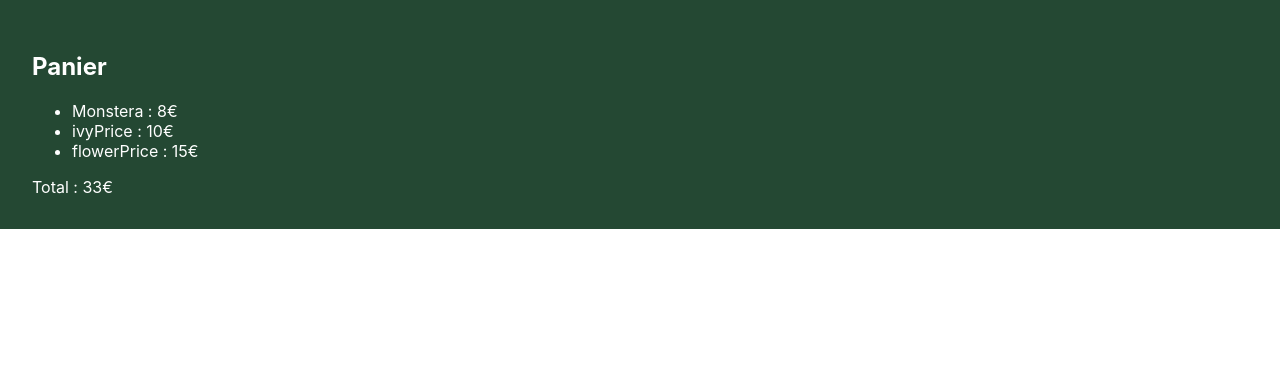
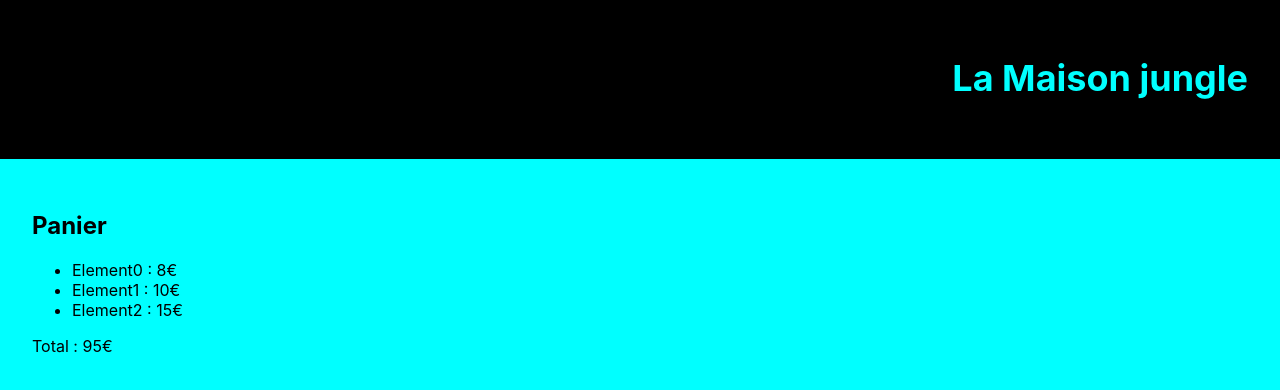
Before and after one commit to rovertnet/mon-projet1, a React (Create React App) app: page / in a window 1280 px wide. Shown: the top 390 px of the page. Built offline with nearby package versions, Linux system fonts and the light colour scheme.

Commit message:
troisième comite

```diff
--- a/src/Composants/App.js
+++ b/src/Composants/App.js
@@ -3,8 +3,9 @@ import Cart from './Carts';
 
 function App() {
   return(
-    <Bannier />,
-    <Cart />
+    <div>
+      <Bannier /><Cart />
+    </div>
   )
 }
 
--- a/src/Composants/Carts.js
+++ b/src/Composants/Carts.js
@@ -9,11 +9,11 @@ function Cart() {
             <div>
                 <h2>Panier</h2>
                 <ul>
-                    <li>Monstera : {monsteraPrice}€</li>
-                    <li>ivyPrice : {ivyPrice}€</li>
-                    <li>flowerPrice : {flowerPrice}€</li>
+                    <li>Element0 : {monsteraPrice}€</li>
+                    <li>Element1 : {ivyPrice}€</li>
+                    <li>Element2 : {flowerPrice}€</li>
                 </ul>
-                Total : {monsteraPrice + ivyPrice + flowerPrice}€
+                Total : {monsteraPrice * ivyPrice + flowerPrice}€
             </div>
         </div>
     )
--- a/src/Styles/Bannier.css
+++ b/src/Styles/Bannier.css
@@ -6,8 +6,13 @@
     display: flex;
     justify-content: flex-end;
     flex-direction: row;
+    background-color: black;
 }
 
 .lmj-title {
-    padding-left: 32px;
+    position: relative;
+    text-align: center;
+    color: aqua;
+    font-size: 36px;
+    font-weight: bold;
 }
--- a/src/Styles/Cart.css
+++ b/src/Styles/Cart.css
@@ -1,5 +1,5 @@
 .lmj-cart {
-    color: white;
-    background-color: #244833;
+    color: black;
+    background-color: aqua;
     padding: 32px;
 }
--- a/src/index.css
+++ b/src/index.css
@@ -5,6 +5,7 @@ body {
     sans-serif;
   -webkit-font-smoothing: antialiased;
   -moz-osx-font-smoothing: grayscale;
+  background-color: aqua;
 }
 
 code {
```
